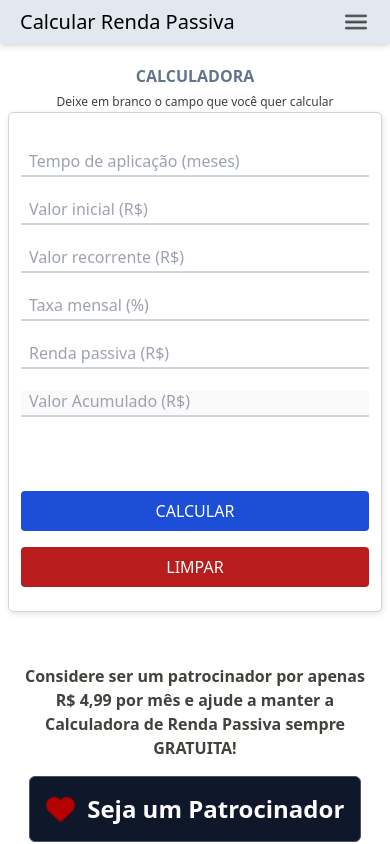
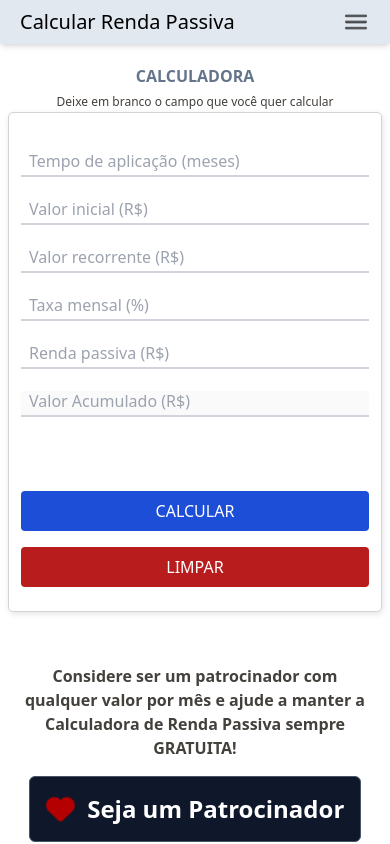
Before and after one commit to cwrsiqueira/calcularrendapassiva, a Next.js app: page / in a window 390 px wide. Shown: the top 844 px of the page. Built offline with nearby package versions, Linux system fonts and the light colour scheme.

Commit message:
Alterado link e valor do patrocinador

```diff
--- a/components/marketingArea.tsx
+++ b/components/marketingArea.tsx
@@ -33,10 +33,10 @@ const MarketingArea = () => {
             <div className="flex flex-col sm:flex-row">
 
                 <div>
-                    <div className="text-center sm:w-80 p-4 mt-4 font-semibold">Considere ser um patrocinador por apenas R$ 4,99 por mês e ajude a manter a Calculadora de Renda Passiva sempre GRATUITA!</div>
+                    <div className="text-center sm:w-80 p-4 mt-4 font-semibold">Considere ser um patrocinador com qualquer valor por mês e ajude a manter a Calculadora de Renda Passiva sempre GRATUITA!</div>
 
                     <button className="border border-slate-600 p-4 rounded-md bg-slate-900 text-white text-2xl font-semibold">
-                        <a href="https://www.mercadopago.com.br/subscriptions/checkout?preapproval_plan_id=2c938084882ea1dd0188305e8e0e00bc" target="_blank" className='flex items-center'>
+                        <a href="https://www.mercadopago.com.br/subscriptions/checkout?preapproval_plan_id=2c9380848eed4752018eedb8ca7f0039" target="_blank" className='flex items-center'>
                             <FontAwesomeIcon icon={faHeart} beat style={{ color: "#b40000", }} width={29} />
                             &nbsp; Seja um Patrocinador</a>
                     </button>
```
